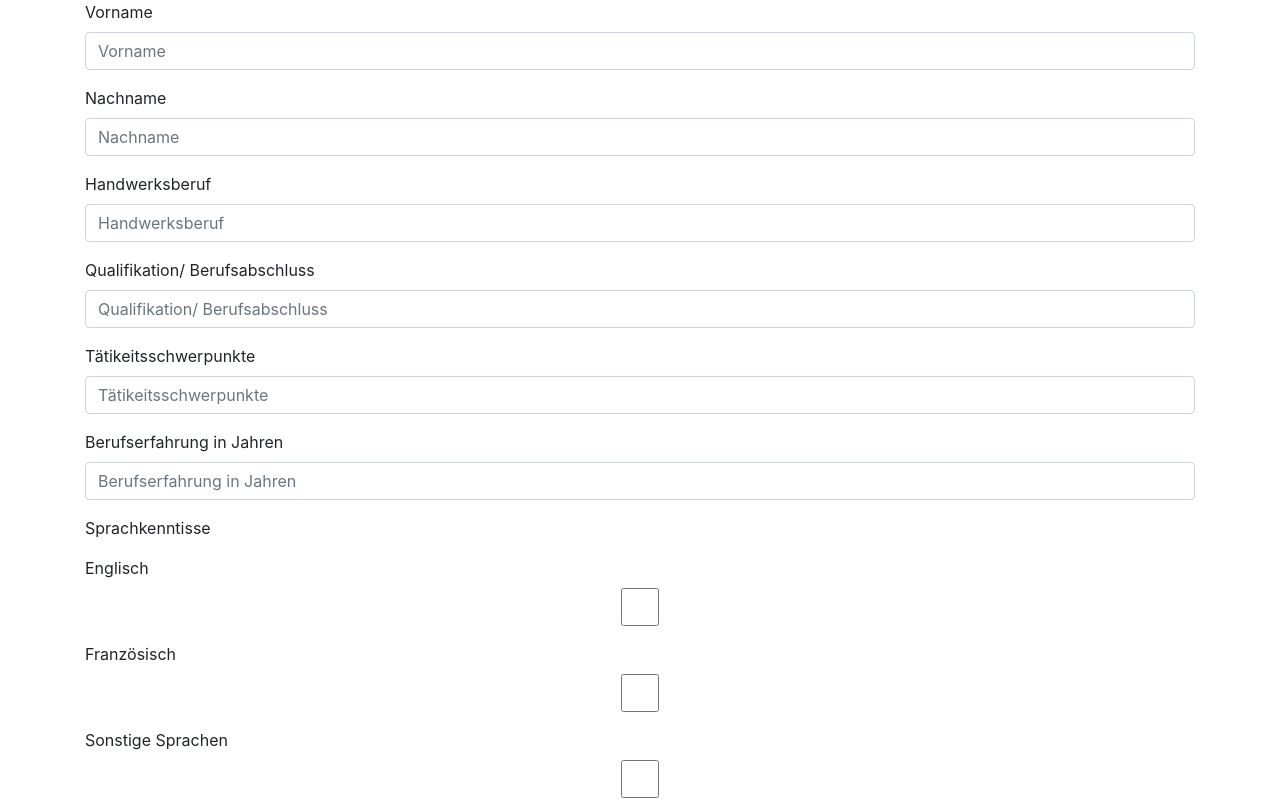
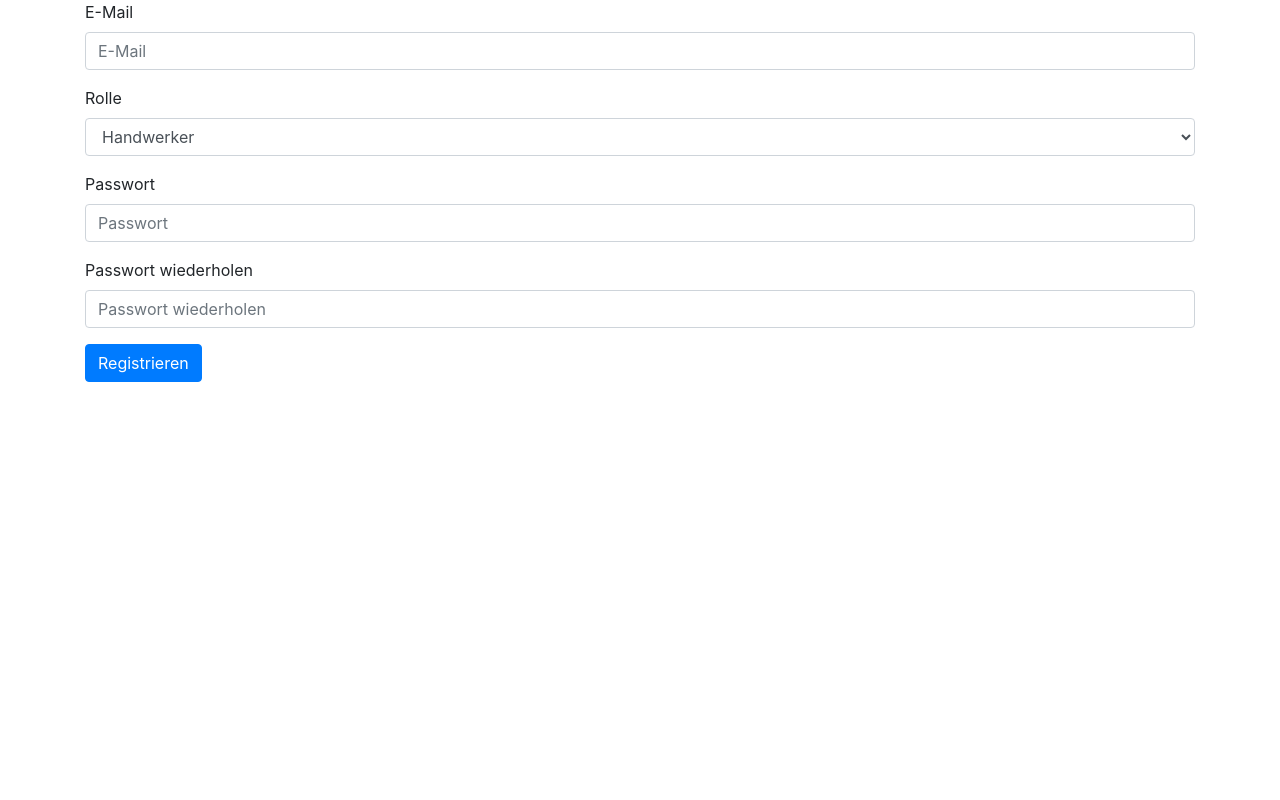
Before and after one commit to j05ch/react-forms-training, a React (Create React App) app: page / in a window 1280 px wide. Shown: the top 800 px of the page. Built offline with nearby package versions, Linux system fonts and the light colour scheme.

Commit message:
add Registration

```diff
--- a/package.json
+++ b/package.json
@@ -6,6 +6,7 @@
     "@testing-library/jest-dom": "^4.2.4",
     "@testing-library/react": "^9.3.2",
     "@testing-library/user-event": "^7.1.2",
+    "axios": "^0.19.2",
     "bootstrap": "^4.4.1",
     "react": "^16.12.0",
     "react-bootstrap": "^1.0.0-beta.16",
--- a/src/App.js
+++ b/src/Handwerker.js
@@ -3,7 +3,7 @@ import { useForm } from 'react-hook-form';
 import Form from 'react-bootstrap/Form'
 import Container from 'react-bootstrap/Container'
 
-function App() {
+function Handwerker() {
     const [formNames, setFormNames] = useState({});
     const {register, handleSubmit, errors, watch} = useForm();
 
@@ -129,4 +129,4 @@ function App() {
     );
 }
 
-export default App;
+export default Handwerker;
--- /dev/null
+++ b/src/Projekt.js
@@ -0,0 +1,126 @@
+import React, { useEffect, useState } from 'react';
+import { useForm } from 'react-hook-form';
+import Form from 'react-bootstrap/Form'
+import Container from 'react-bootstrap/Container'
+
+function Projekt() {
+    const [formNames, setFormNames] = useState({});
+    const {register, handleSubmit, errors, watch} = useForm();
+
+    useEffect(() => {
+        setFormNames(formDe);
+    }, []);
+
+    const onSubmit = data => {
+        console.log(data)
+    };
+
+    console.log(watch('example'));
+    console.log(errors);
+
+    const formDe = {
+        project: 'Projekt',
+        field: 'Nachname',
+        profession: 'Gesuchter Handwerksberuf',
+        qualification: 'Gesuchte Qualifikation',
+        location: 'Einsatzland, -ort',
+        partner: 'Partnereinrichtung',
+        tasks: 'Aufgabenbeschreibung',
+        languages: 'Sprachkenntisse',
+        english: 'Englisch',
+        french: 'Französisch',
+        other: 'Sonstige Sprachen',
+        period: 'Zeitraum, Dauer',
+        status: 'Status',
+        ongoing: 'Aktuell',
+        notOngoing: 'Nicht aktuell'
+    };
+
+    const formEn = {
+        project: 'Project',
+        field: 'Field',
+        profession: 'Searched profession',
+        qualification: 'Searched qualification',
+        location: 'Location',
+        partner: 'Partner',
+        tasks: 'Tasks',
+        languages: 'Languages',
+        english: 'English',
+        french: 'French',
+        other: 'Other',
+        period: 'From to',
+        status: 'Status',
+        ongoing: 'Ongoing',
+        notOngoing: 'Ended'
+    };
+
+
+    return (
+        <Container>
+            <form onSubmit={handleSubmit(onSubmit)}>
+                <Form.Group controlId="project">
+                    <Form.Label>{formNames.project}</Form.Label>
+                    <Form.Control as="input" type="text" placeholder={formNames.project} name="project"
+                                  ref={register({required: true, maxLength: 100})} />
+                </Form.Group>
+                <Form.Group controlId="field">
+                    <Form.Label>{formNames.field}</Form.Label>
+                    <Form.Control as="input" type="text" placeholder={formNames.field} name="field"
+                                  ref={register({required: true, maxLength: 100})} />
+                </Form.Group>
+                <Form.Group controlId="profession">
+                    <Form.Label>{formNames.profession}</Form.Label>
+                    <Form.Control as="input" type="text" placeholder={formNames.profession} name="profession"
+                                  ref={register({required: true, maxLength: 100})} />
+                </Form.Group>
+                <Form.Group controlId="qualification">
+                    <Form.Label>{formNames.qualification}</Form.Label>
+                    <Form.Control as="input" type="text" placeholder={formNames.qualification} name="qualification"
+                                  ref={register({required: true, maxLength: 100})} />
+                </Form.Group>
+                <Form.Group controlId="location">
+                    <Form.Label>{formNames.location}</Form.Label>
+                    <Form.Control as="input" type="text" placeholder={formNames.location} name="location"
+                                  ref={register({required: true, maxLength: 100})} />
+                </Form.Group>
+                <Form.Group controlId="partner">
+                    <Form.Label>{(formNames.partner)}</Form.Label>
+                    <Form.Control as="input" type="text" placeholder={formNames.partner} name="partner"
+                                  ref={register({required: true, maxLength: 100})} />
+                </Form.Group>
+                <p>{formNames.languages}</p>
+                <Form.Group controlId="english">
+                    <Form.Label>{formNames.english}</Form.Label>
+                    <Form.Control as="input" type="checkbox" placeholder={formNames.english} name="english"
+                                  ref={register} />
+                </Form.Group>
+                <Form.Group controlId="french">
+                    <Form.Label>{formNames.french}</Form.Label>
+                    <Form.Control as="input" type="checkbox" placeholder={formNames.french} name="french"
+                                  ref={register} />
+                </Form.Group>
+                <Form.Group controlId="other">
+                    <Form.Label>{formNames.other}</Form.Label>
+                    <Form.Control as="input" type="checkbox" placeholder={formNames.other} name="other"
+                                  ref={register} />
+                </Form.Group>
+                <Form.Group controlId="period">
+                    <Form.Label>{formNames.period}</Form.Label>
+                    <Form.Control as="input" type="text" placeholder={formNames.period} name="period"
+                                  ref={register({required: true, maxLength: 100})} />
+                </Form.Group>
+                <Form.Group controlId="status">
+                    <Form.Label>{formNames.status}</Form.Label>
+                    <Form.Control as="select" name="status"
+                                  ref={register({required: true})}>
+                        <option name={formNames.ongoing}>{formNames.ongoing}</option>
+                        <option name={formNames.notOngoing}>{formNames.notOngoing}</option>
+                    </Form.Control>
+                </Form.Group>
+                <input type="submit" />
+            </form>
+        </Container>
+    );
+}
+
+export default Projekt;
--- /dev/null
+++ b/src/Registration.js
@@ -0,0 +1,88 @@
+import React, { useEffect, useState } from 'react';
+import { useForm } from 'react-hook-form';
+import Form from 'react-bootstrap/Form'
+import Container from 'react-bootstrap/Container'
+import Button from 'react-bootstrap/Button'
+import axios from "axios";
+
+function Registration(props) {
+    const {register, handleSubmit, errors, watch} = useForm();
+    const [formNames, setFormNames] = useState({});
+
+    useEffect(() => {
+        setFormNames(formDe);
+    }, []);
+
+
+    function onSubmit(data) {
+        console.log(data);
+        // axios
+        //     .post(
+        //         "http://localhost:3001/registrations",
+        //         {
+        //             user: {
+        //                 email: email,
+        //                 password: password,
+        //                 password_confirmation: passwordConfirmation
+        //             }
+        //         },
+        //         {withCredentials: true}
+        //     )
+        //     .then(response => {
+        //         if (response.data.status === "created") {
+        //             props.handleSuccessfulAuth(response.data);
+        //         }
+        //     })
+        //     .catch(error => {
+        //         console.log("registration error", error);
+        //     });
+    }
+
+    const formDe = {
+        email: 'E-Mail',
+        type: 'Rolle',
+        craftsman: 'Handwerker',
+        project: 'EZ-Projekt',
+        password: 'Passwort',
+        passwordConfirmation: 'Passwort wiederholen',
+        submit: 'Registrieren'
+    };
+
+    return (
+        <Container>
+            <form onSubmit={handleSubmit(onSubmit)}>
+                <Form.Group controlId="email">
+                    <Form.Label>{formNames.email}</Form.Label>
+                    <Form.Control as="input" type="email" placeholder={formNames.email} name="email"
+                                  ref={register({required: true, maxLength: 100})} />
+                </Form.Group>
+
+                <Form.Group controlId="type">
+                    <Form.Label>{formNames.type}</Form.Label>
+                    <Form.Control as="select" name="type"
+                                  ref={register({required: true})}>
+                        <option name={formNames.craftsman}>{formNames.craftsman}</option>
+                        <option name={formNames.project}>{formNames.project}</option>
+                    </Form.Control>
+                </Form.Group>
+
+                <Form.Group controlId="password">
+                    <Form.Label>{formNames.password}</Form.Label>
+                    <Form.Control as="input" type="password" placeholder={formNames.password} name="password"
+                                  ref={register({required: true, maxLength: 100})} />
+                </Form.Group>
+
+                <Form.Group controlId="passwordConfirmation">
+                    <Form.Label>{formNames.passwordConfirmation}</Form.Label>
+                    <Form.Control as="input" type="password" placeholder={formNames.passwordConfirmation}
+                                  name="passwordConfirmation"
+                                  ref={register({required: true, maxLength: 100})} />
+                </Form.Group>
+
+                <Button variant='primary' type="submit">{formNames.submit}</Button>
+            </form>
+        </Container>
+    );
+}
+
+export default Registration;
--- a/src/index.js
+++ b/src/index.js
@@ -1,6 +1,8 @@
 import React from 'react';
 import ReactDOM from 'react-dom';
-import App from './App';
+import Handwerker from './Handwerker';
 import 'bootstrap/dist/css/bootstrap.min.css';
+import Projekt from './Projekt';
+import Registration from './Registration';
 
-ReactDOM.render(<App />, document.getElementById('root'));
+ReactDOM.render(<Registration />, document.getElementById('root'));
```
Also changed, not shown: 1 other file (tests, documents, lock files or other folders).
